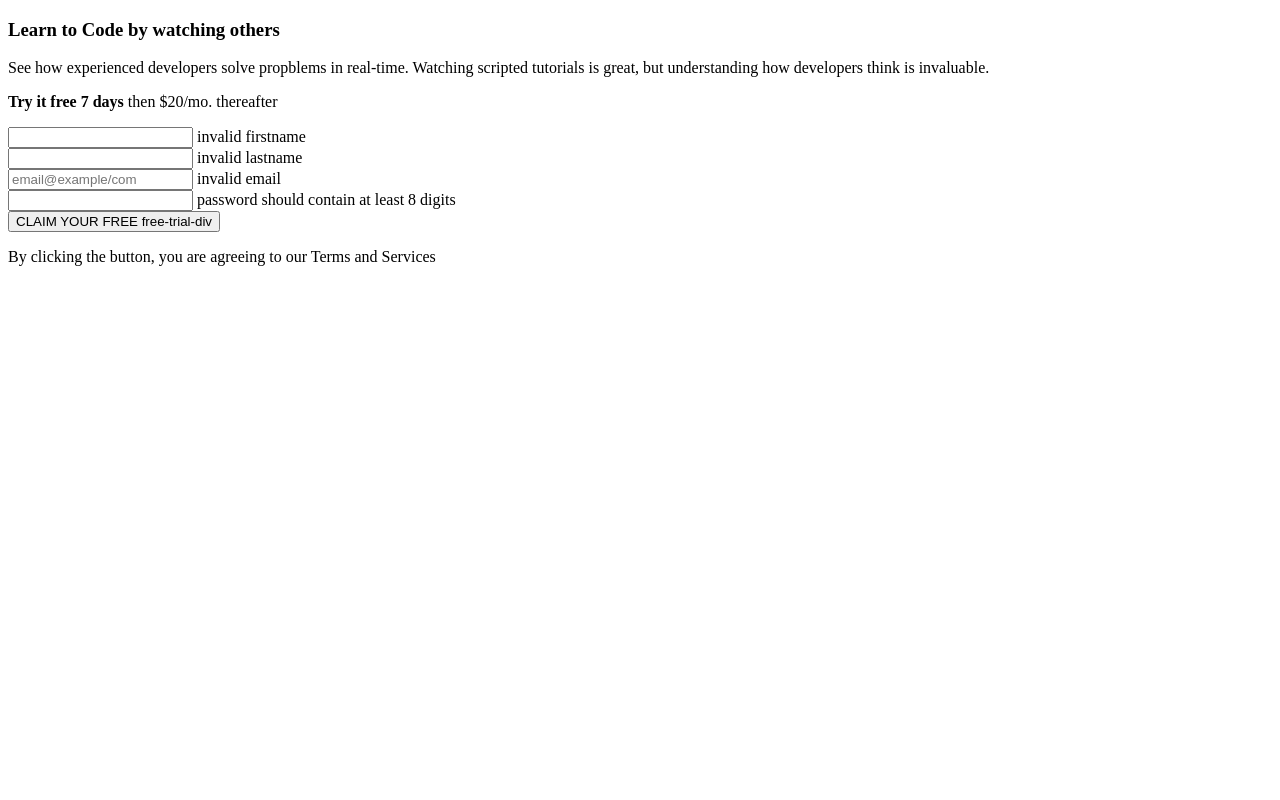
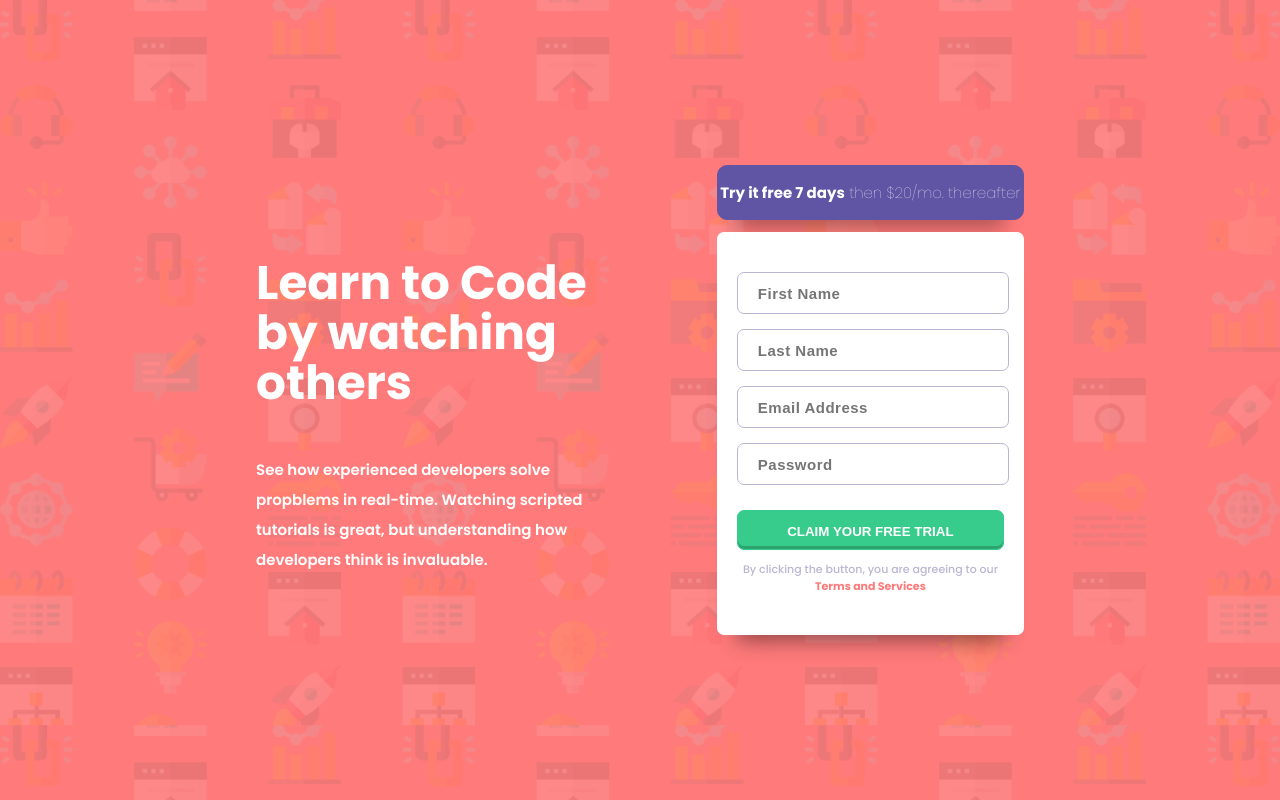
Before and after one commit to r00kieAd/intro-component-with-sign-up-form, a plain HTML site: page index.html in a window 1280 px wide. Drawn offline with Linux system fonts and the light colour scheme.

Commit message:
added style

```diff
--- a/index.html
+++ b/index.html
@@ -5,10 +5,17 @@
   <meta charset="UTF-8">
   <meta name="viewport" content="width=device-width, initial-scale=1.0">
   <title>Sign Up Page</title>
+  <link rel="shortcut icon" href="images/favicon-32x32.png" type="image/x-icon">
+  <link rel="stylesheet" href="style.css">
+  <link rel="preconnect" href="https://fonts.googleapis.com">
+  <link rel="preconnect" href="https://fonts.gstatic.com" crossorigin>
+  <link
+    href="https://fonts.googleapis.com/css2?family=Poppins:ital,wght@0,100;0,200;0,300;0,400;0,500;0,600;0,700;0,800;0,900;1,100;1,200;1,300;1,400;1,500;1,600;1,700;1,800;1,900&display=swap"
+    rel="stylesheet">
 </head>
 
 <body>
-  <section id="main">
+  <section id="main" class="poppins-regular">
     <section id="text-intro">
       <div class="text-container">
         <h1>Learn to Code by watching others</h1>
@@ -18,29 +25,30 @@
     </section>
     <section id="sign-up-form">
       <div class="free-trial-div">
-        <p><b>Try it free 7 days</b> then $20/mo. thereafter</p>
+        <p class="poppins-thin"><b>Try it free 7 days</b> then $20/mo. thereafter</p>
       </div>
       <div class="user-form">
         <div class="form-container">
-          <div class="firstname name">
-            <input type="text" name="firstname" id="fs">
+          <div class="firstname inp">
+            <input type="text" name="firstname" id="fs" placeholder="First Name"><br>
             <span class="error e1">invalid firstname</span>
           </div>
-          <div class="lastname name">
-            <input type="text" name="lastname" id="ls">
+          <div class="lastname inp">
+            <input type="text" name="lastname" id="ls" placeholder="Last Name"><br>
             <span class="error e2">invalid lastname</span>
           </div>
-          <div class="emailaddr name">
-            <input type="text" name="emailaddr" id="em" placeholder="email@example/com">
+          <div class="emailaddr inp">
+            <input type="text" name="emailaddr" id="em" placeholder="Email Address"><br>
             <span class="error e3">invalid email</span>
           </div>
-          <div class="password name">
-            <input type="text" name="password" id="ps">
-            <span class="error e4">password should contain at least 8 digits</span>
+          <div class="password inp">
+            <input type="text" name="password" id="ps" placeholder="Password"><br>
+            <span class="error e4">password length too short</span>
           </div>
-          <div class="sign-up-button">
-            <button type="submit">CLAIM YOUR FREE free-trial-div</button>
-            <p class="disclaimer">By clicking the button, you are agreeing to our <span class="terms">Terms and Services</span></p>
+          <div class="sign-up-button sub">
+            <button type="submit">CLAIM YOUR FREE TRIAL</button>
+            <p class="disclaimer">By clicking the button, you are agreeing to our <span class="terms">Terms and
+                Services</span></p>
           </div>
         </div>
       </div>
--- a/style.css
+++ b/style.css
@@ -0,0 +1,157 @@
+:root {
+    --main_width: clamp(40rem, 60vw, 70rem);
+    --text-container-width: calc(var(--main_width) * 0.60);
+    --form-container-width: calc(var(--main_width) * 0.40);
+    --main-border-radius: 10px;
+    --main-color: hsl(0, 100%, 74%);
+    --main-color-2: hsl(154, 59%, 51%);
+    --accent: hsl(248, 32%, 49%);
+    --neutral-color: hsl(249, 10%, 26%);
+    --neutral-color-2: hsl(246, 25%, 77%);
+    --main-font-size: clamp(15px, 0.8vw, 17px);
+}
+
+.poppins-regular {
+    font-family: "Poppins", sans-serif;
+    font-weight: 400;
+    font-style: normal;
+}
+
+.poppins-thin {
+    font-family: "Poppins", sans-serif;
+    font-weight: 100;
+    font-style: normal;
+}
+
+body {
+    background: url('images/bg-intro-desktop.png');
+    background-size: cover;
+    background-color: var(--main-color);
+}
+
+#main {
+    position: absolute;
+    top: 50%;
+    left: 50%;
+    transform: translate(-50%, -50%);
+    width: var(--main_width);
+    display: flex;
+    flex-direction: row;
+    justify-content: space-between;
+    align-items: center;
+}
+
+#text-intro {
+    position: relative;
+    width: var(--text-container-width);
+}
+
+.text-container {
+    width: calc(var(--text-container-width) * 0.80);
+    font-size: calc(var(--main-font-size));
+    color: white;
+}
+
+.text-container h1 {
+    font-size: calc(var(--main-font-size) + 32px);
+    font-weight: 700;
+    line-height: clamp(50px, 3.125vw, 65px);
+}
+
+.text-container p {
+    word-break: break-word;
+    font-weight: 600;
+    line-height: clamp(30px, 1.125vw, 40px);
+}
+
+#sign-up-form {
+    position: relative;
+    text-align: center;
+    width: var(--form-container-width);
+    font-size: var(--main-font-size);
+    transition: height 0.2s ease-out;
+}
+
+.free-trial-div {
+    border: 1px solid var(--accent);
+    background: var(--accent);
+    border-radius: var(--main-border-radius);
+    margin-bottom: 12px;
+    color: white;
+    box-shadow: rgba(0, 0, 0, 0.45) 0px 25px 20px -20px;
+}
+
+.user-form {
+    background: white;
+    padding: 25px 20px;
+    border-radius: calc(var(--main-border-radius) - 3px);
+    box-shadow: rgba(0, 0, 0, 0.45) 0px 25px 20px -20px;
+}
+
+.inp,
+.sub {
+    margin: 15px 0;
+}
+
+.inp input,
+.sub button {
+    width: 90%;
+    height: 40px;
+    border-radius: calc(var(--main-border-radius) - 3px);
+    border: 1px solid var(--neutral-color-2);
+    outline: none;
+    transition: border-color 0.2s ease-in, filter 0.2s ease-in;
+}
+
+.inp input {
+    padding: 0 10px 0 20px;
+    font-size: var(--main-font-size);
+}
+
+.inp input::placeholder {
+    font-weight: 600;
+    letter-spacing: 0.5px;
+}
+
+.inp input:focus {
+    border-color: var(--neutral-color);
+}
+
+.sub button {
+    width: 100%;
+    margin-top: 10px;
+    border-color: var(--main-color-2);
+    background: var(--main-color-2);
+    line-height: 40px;
+    cursor: pointer;
+    font-weight: 700;
+    color: white;
+    box-shadow: rgba(0, 0, 0, 0.2) 0px -3px 0px inset;
+}
+
+.sub button:hover {
+    filter: brightness(1.2);
+}
+
+.disclaimer {
+    font-size: calc(var(--main-font-size) - 4px);
+    font-weight: 500;
+    color: var(--neutral-color-2);
+}
+
+.terms {
+    color: var(--main-color);
+    font-weight: 700;
+}
+
+.error {
+    float: right;
+    margin: 5px 15px;
+    font-size: calc(var(--main-font-size) - 6px);
+    letter-spacing: 1.2px;
+    font-weight: 600;
+    font-style: italic;
+    display: none;
+    transition: display 0.2s ease-out;
+    color: var(--main-color);
+}
```
